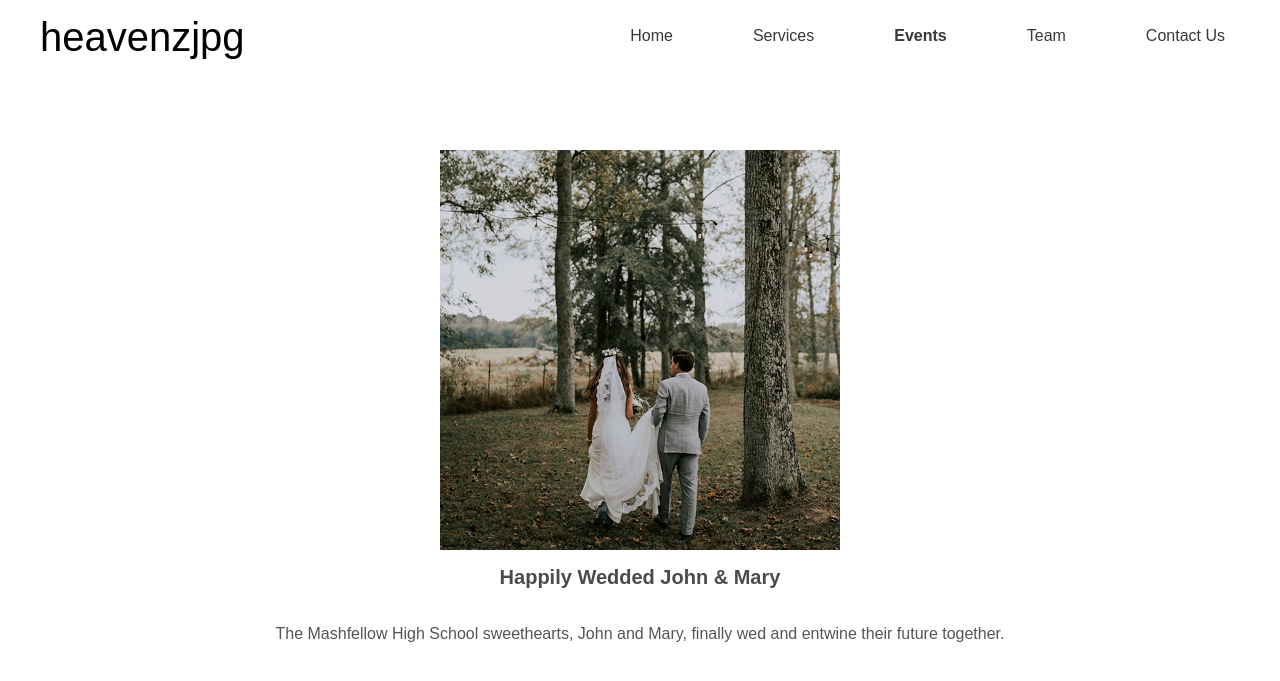
After one commit to jadefleishhacker/jadexfleishhacker.github.io, a PHP site: page /projects/wnm/250-01/event3.html in a window 1280 px wide. The commit adds this page. Shown: the top 681 px of the page. Run offline with PHP 8.4, Linux system fonts and the light colour scheme.

Commit message:
final edits 1

```diff
--- /dev/null
+++ b/projects/wnm/250-01/event3.html
@@ -0,0 +1,45 @@
+<!DOCTYPE html>
+<html lang="en">
+
+<head>
+    <title>Final Service Website</title>
+    <script src="https://ajax.googleapis.com/ajax/libs/jquery/3.5.1/jquery.min.js"></script>
+    <link rel="stylesheet" href="style.css">
+</head>
+
+<body>
+    <nav>
+        <h1 class="logo">heavenzjpg</h1>
+        <ul class="main">
+            <li><a href="index.html">Home</a></li>
+            <li><a href="services.html">Services</a>
+                <ul>
+                    <li><a href="services.html#fun">Fun</a></li>
+                    <li><a href="services.html#wedding">Wedding/Anniversary</a></li>
+                    <li><a href="services.html#polaroid">Polaroid</a></li>
+                </ul>
+            </li>
+            <li><a class="menu-active" href="events.html">Events</a>
+                <ul>
+                </ul>
+            </li>
+            <li><a href="team.html">Team</a></li>
+            <li><a href="contact.html">Contact Us</a></li>
+        </ul>
+    </nav>
+
+    <div class="event3">
+        <img class="event-pic" src="images/event3.jpg">
+
+        <h3 class="event-title">Happily Wedded John & Mary</h3>
+
+        <p class="event-desc">The Mashfellow High School sweethearts, John and Mary, finally wed and
+            entwine their future
+            together.</p>
+    </div>
+
+</body>
+
+<script src="main.js"></script>
+
+</html>
--- a/projects/wnm/250-01/style.css
+++ b/projects/wnm/250-01/style.css
@@ -360,6 +360,33 @@ body,
     }
 
 
+    /* Event 1 Page */
+    .event-pic {
+        display: flex;
+        flex-wrap: wrap;
+        justify-content: center;
+        margin-left: auto;
+        margin-right: auto;
+        width: 400px;
+        padding-top: 150px;
+    }
+    .event-title {
+        display: flex;
+        flex-wrap: wrap;
+        justify-content: center;
+        margin-left: auto;
+        margin-right: auto;
+        padding-top: 20px;
+        font-size: 20px;
+    }
+    .event-desc {
+        display: flex;
+        flex-wrap: wrap;
+        justify-content: center;
+        margin-left: auto;
+        margin-right: auto;
+    }
+
     /* TEAM PAGE */
     /* Heaven Profile */
     .team-heaven {
```
Also changed, not shown: other parts of projects/wnm/250-01/style.css (+77 -2 lines), projects/wnm/250-01/contact.html (+37 -0 lines), projects/wnm/250-01/event1.html (added, +46 -0 lines), projects/wnm/250-01/event2.html (added, +44 -0 lines), projects/wnm/250-01/events.html (+17 -12 lines), projects/wnm/250-01/images/event1.jpg (added), projects/wnm/250-01/images/event2.jpg (added), projects/wnm/250-01/images/event3.jpg (added).
